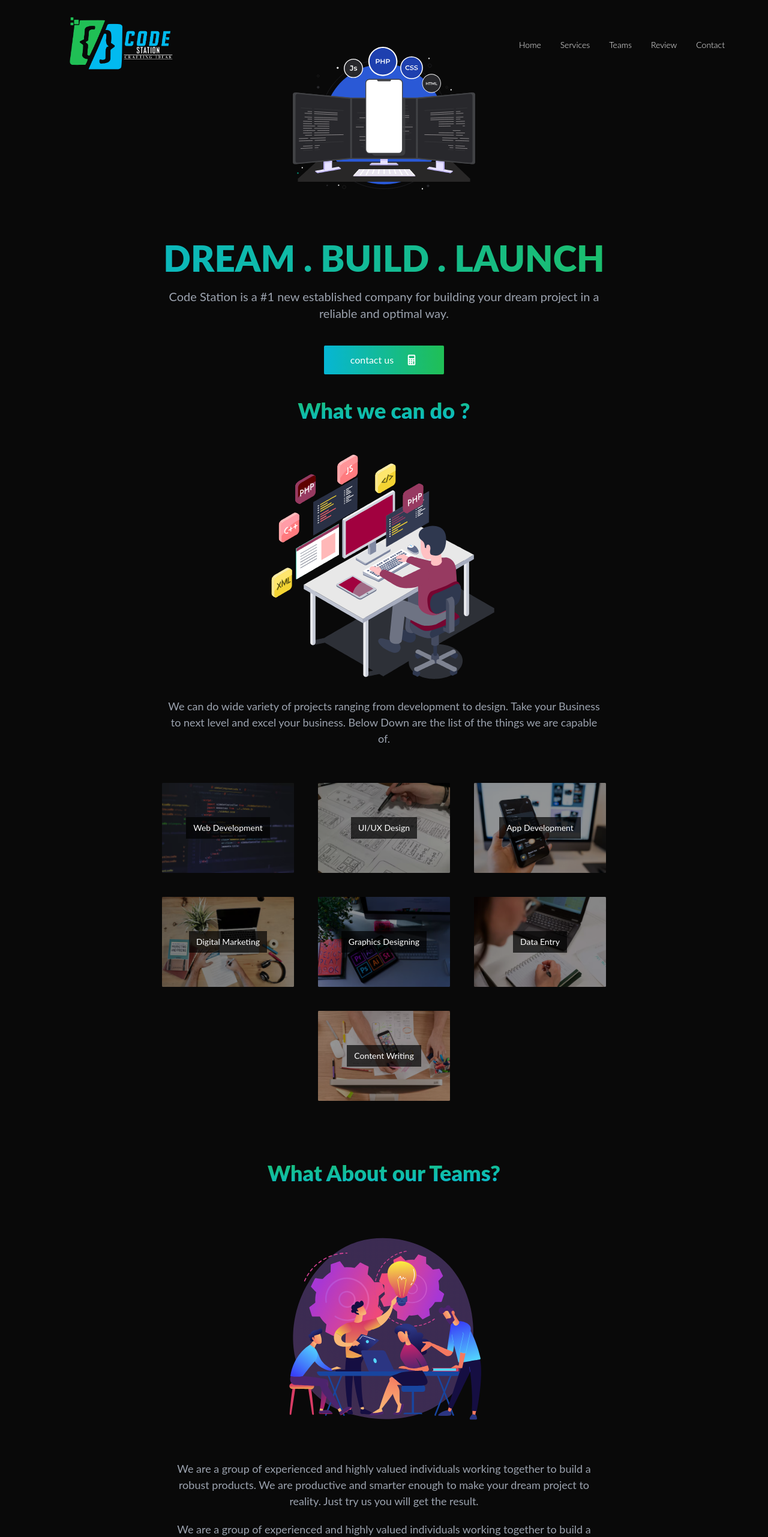
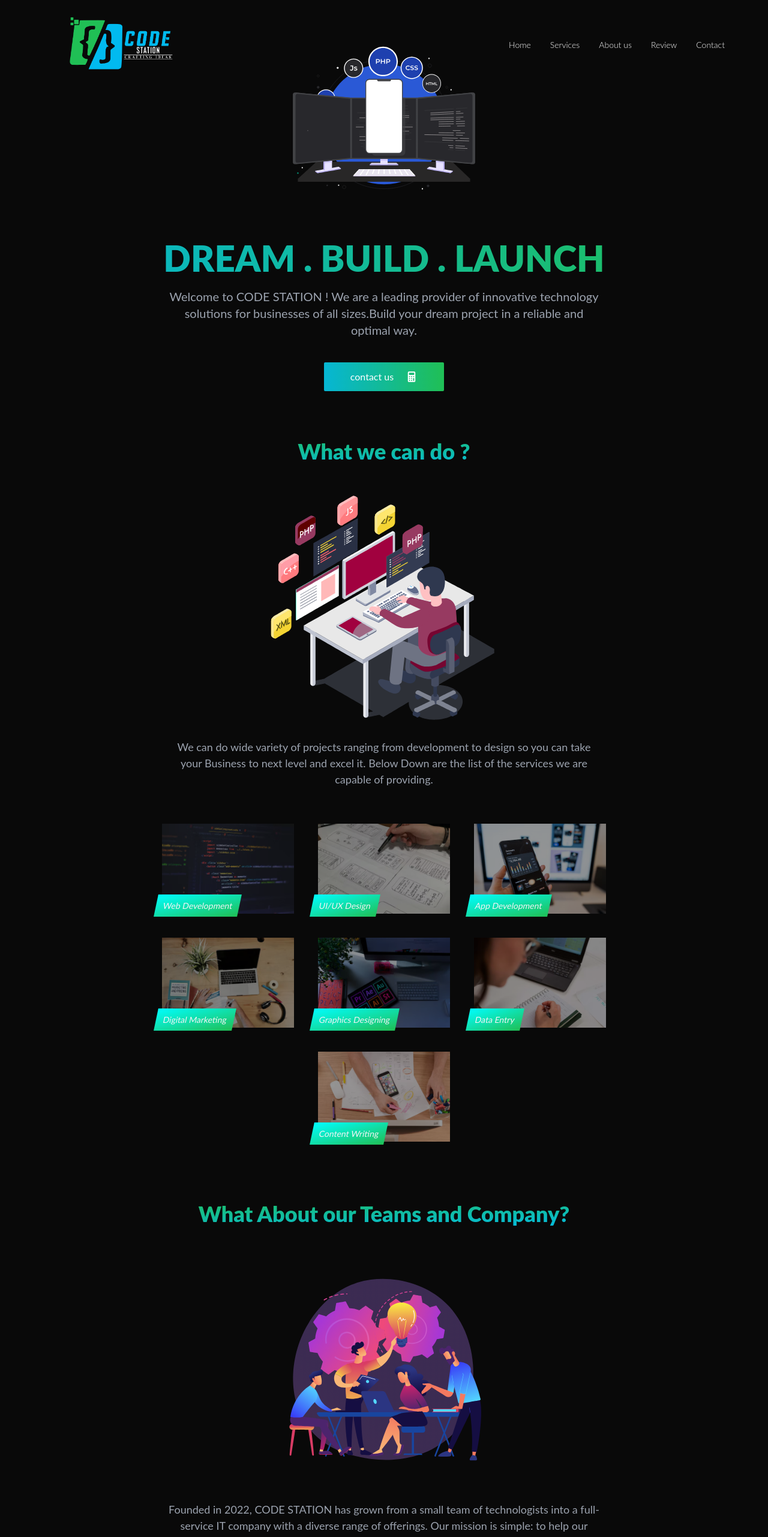
Before and after one commit to ftr9/compweb, a Next.js app: page / in a window 1280 px wide. Shown: the top 2562 px of the page at 60% size. Built offline with nearby package versions, Linux system fonts and the light colour scheme.

Commit message:
a bit refactoring

```diff
--- a/components/NavBar/BottomNav.tsx
+++ b/components/NavBar/BottomNav.tsx
@@ -41,7 +41,7 @@ const BottomNav = () => {
           className="space-y-[0.8px]"
         >
           <IoPeople className="mx-auto text-[15px]" />
-          <span className="block">Teams</span>
+          <span className="block">About us</span>
         </ReactScrollLink>
       </li>
       <li>
--- a/components/NavBar/index.tsx
+++ b/components/NavBar/index.tsx
@@ -26,7 +26,7 @@ const NavBar = () => {
           </li>
           <li className="hoverNav">
             <ReactScrollLink to={'teams'} duration={800} smooth>
-              Teams
+              About us
             </ReactScrollLink>
           </li>
           <li className="hoverNav">
--- a/components/cards/ImageWithText.tsx
+++ b/components/cards/ImageWithText.tsx
@@ -10,12 +10,14 @@ const ImageWithText = ({ imageUrl, text }: IImageWithText) => {
   return (
     <div
       className=" h-[150px] relative w-[220px] my-3  md:m-5
-      flex items-center justify-center overflow-hidden rounded-sm
+      flex items-end justify-start  rounded-sm
     "
     >
       <Image src={imageUrl} fill alt={text} className=" object-cover" />
       <div className=" absolute top-0 left-0 h-[150px] w-[220px] bg-[#0000006b] hover:bg-transparent transition-all duration-150 ease-linear"></div>
-      <div className=" z-10 bg-[#000000af] py-2 px-3 text-sm">{text}</div>
+      <div className="translate-x-[-10px] translate-y-[5px] -skew-x-12 text-gray-100  z-10 bg-gradient-to-br from-[#00fffffe] to-[#20bf55] py-2 px-3 text-[14px]">
+        {text}
+      </div>
     </div>
   );
 };
--- a/components/sections/Home/index.tsx
+++ b/components/sections/Home/index.tsx
@@ -20,8 +20,11 @@ const Home = () => {
         DREAM . BUILD . LAUNCH
       </h1>
       <p className="w-[100%] text-gray-400 text-center md:w-[60%] mx-auto text-[15px] md:text-xl mt-5">
-        Code Station is a #1 new established company for building your dream
-        project in a reliable and optimal way.{' '}
+        Welcome to CODE STATION ! We are a leading provider of innovative
+        technology solutions for businesses of all sizes.Build your dream
+        project in a reliable and optimal way.
+        {/*Code Station is a #1 new established company for building your dream
+        project in a reliable and optimal way.{' '}*/}
       </p>
       <button
         onClick={contactUsClickHandle}
--- a/components/sections/contact/index.tsx
+++ b/components/sections/contact/index.tsx
@@ -4,7 +4,12 @@ import SecParagraph from '../../paragraph/SecParagraph';
 import LottieContainer from '../../lottieContainer/LottieContainer';
 import ContactAnimation from '../../lottieanimation/contact.json';
 import ContactCard from '../../cards/ContactCard';
-import { IoLogoFacebook, IoPhonePortrait, IoMail } from 'react-icons/io5';
+import {
+  IoLogoFacebook,
+  IoPhonePortrait,
+  IoMail,
+  IoLogoInstagram,
+} from 'react-icons/io5';
 import { Element } from 'react-scroll';
 
 const contactList = [
@@ -23,6 +28,11 @@ const contactList = [
     contactLink: 'mailto:codestation.mail@gmail.com',
     icon: IoMail,
   },
+  {
+    contactName: 'Instagram',
+    contactLink: 'https://www.instagram.com/codestationnepal/',
+    icon: IoLogoInstagram,
+  },
 ];
 
 const Contact = () => {
@@ -30,7 +40,7 @@ const Contact = () => {
     <Element name="contact">
       <SecHeading text="How to contact us ?" />
       <LottieContainer animationData={ContactAnimation} />
-      <SecParagraph text="You can contact us via email, phone our through facebook page." />
+      <SecParagraph text="You can contact us via email, phone, instagram and facebook." />
       <SecParagraph text="click on the below cards to contact us." />
       <div className="py-10">
         {contactList.map(contact => (
--- a/components/sections/review/index.tsx
+++ b/components/sections/review/index.tsx
@@ -47,7 +47,7 @@ const Review = () => {
   return (
     <Element name="review" className="py-5">
       <SecHeading text="What our clients say ?" />
-      <SecParagraph text="Below are the list of our successful clients." />
+      <SecParagraph text="Below are the lists of our happy and successful clients who trusted us." />
       <div className=" flex  w-[100%] md:w-[80%] mx-auto flex-wrap sm:py-5 md:py-10">
         {reviewDatas.map(review => (
           <ReviewCard
--- a/components/sections/services/index.tsx
+++ b/components/sections/services/index.tsx
@@ -39,13 +39,13 @@ const servicesAtCodeStation = [
 
 const Services = () => {
   return (
-    <Element name="services" className="mt-5">
+    <Element name="services" className="mt-20">
       <SecHeading text="What we can do ?" />
       <LottieContainer animationData={coding2Data} />
       <SecParagraph
-        text="We can do wide variety of projects ranging from development to design.
-      Take your Business to next level and excel your business. Below Down are
-      the list of the things we are capable of."
+        text="We can do wide variety of projects ranging from development to design so you can
+      take your Business to next level and excel it. Below Down are
+      the list of the services we are capable of providing."
       />
       <div className=" flex md:w-[80%] mx-auto py-10 flex-wrap justify-center ">
         {servicesAtCodeStation.map(service => (
--- a/components/sections/teams/index.tsx
+++ b/components/sections/teams/index.tsx
@@ -8,10 +8,11 @@ import { Element } from 'react-scroll';
 const Teams = () => {
   return (
     <Element name="teams">
-      <SecHeading text="What About our Teams?" />
+      <SecHeading text="What About our Teams and Company?" />
       <LottieContainer animationData={TeamsAnimation} />
-      <SecParagraph text="We are a group of experienced and highly valued individuals working together to build a robust products. We are productive and smarter enough to make your dream project to reality. Just try us you will get the result." />
-      <SecParagraph text="We are a group of experienced and highly valued individuals working together to build a robust products. We are productive and smarter enough to make your dream project to reality. Just try us you will get the result." />
+      <SecParagraph text="Founded in 2022, CODE STATION has grown from a small team of technologists into a full-service IT company with a diverse range of offerings. Our mission is simple: to help our clients stay ahead of the curve by providing the best in class IT solutions." />
+      <SecParagraph text="We pride ourselves on our commitment to customer satisfaction, and our team is made up of skilled professionals with a passion for technology. From cloud computing and data management to cybersecurity and IT support, we have the expertise to help our clients succeed." />
+      <SecParagraph text="In everything we do, we are guided by our core values of integrity, innovation, and collaboration. These values shape our approach to business and drive us to deliver the highest quality solutions to our clients." />
     </Element>
   );
 };
```
